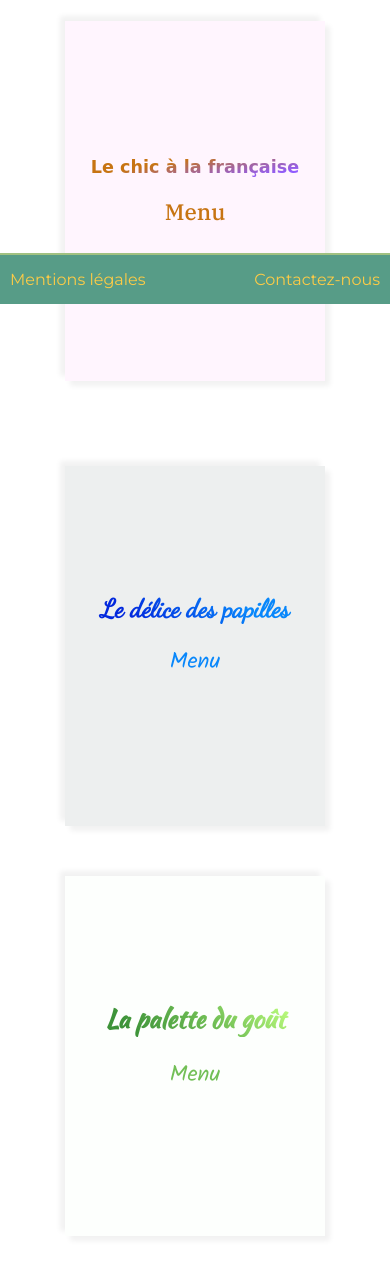
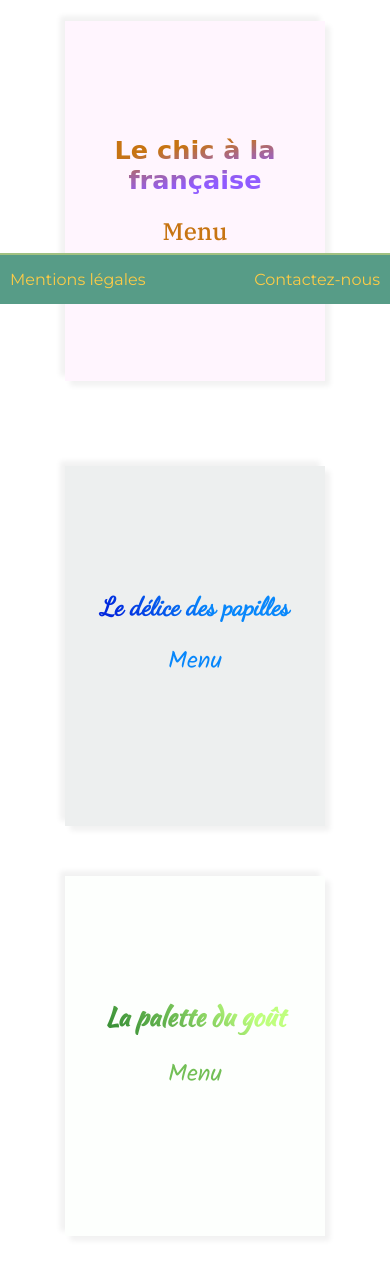
Before and after one commit to meliamzz/Projet3, a plain HTML site: page index.html in a window 390 px wide. Shown: the part 540-1804 px from the top of the page. Drawn offline with nearby package versions, Linux system fonts and the light colour scheme; a web font is replaced by a local one.

Commit message:
Responsive menu accueil

```diff
--- a/style.css
+++ b/style.css
@@ -85,6 +85,10 @@ body {
 
 a {
   text-decoration: none;
+}
+
+main {
+  margin-bottom: 100px;
 }
 
 .soon {
@@ -225,10 +229,10 @@ section {
 .menu1 .menu__heading--primary {
   font-family: "Devonshire", cursive, arial, sans-serif;
   font-size: 2.3em;
-  background: #3C1218 0% 100%;
+  background: #3C1218;
   -webkit-background-clip: text;
   -webkit-text-fill-color: transparent;
-  background-size: 330px;
+  background-position: center;
   margin: 0;
 }
 .menu1 .menu__heading--secondary {
@@ -250,10 +254,10 @@ section {
   .menu1 .menu__heading--primary {
     font-family: "Devonshire", cursive, arial, sans-serif;
     font-size: 1.6em;
-    background: #3C1218 0% 100%;
+    background: #3C1218;
     -webkit-background-clip: text;
     -webkit-text-fill-color: transparent;
-    background-size: 330px;
+    background-position: center;
     margin: 0;
   }
   .menu1 .menu__heading--secondary {
@@ -279,7 +283,7 @@ section {
   background: -webkit-linear-gradient(280deg, #c77412 30%, #A56699 50%, #905bff 70%);
   -webkit-background-clip: text;
   -webkit-text-fill-color: transparent;
-  background-size: 330px;
+  background-position: center;
   margin: 0;
 }
 .menu2 .menu__heading--secondary {
@@ -300,16 +304,16 @@ section {
   }
   .menu2 .menu__heading--primary {
     font-family: "Croissant One", cursive, arial, sans-serif;
-    font-size: 1.1em;
+    font-size: 1.6em;
     background: -webkit-linear-gradient(280deg, #c77412 30%, #A56699 50%, #905bff 70%);
     -webkit-background-clip: text;
     -webkit-text-fill-color: transparent;
-    background-size: 330px;
+    background-position: center;
     margin: 0;
   }
   .menu2 .menu__heading--secondary {
     font-family: "IBM Plex Serif", serif, arial, sans-serif;
-    font-size: 1.4em;
+    font-size: 1.5em;
     color: #c77412;
     margin: 20px 0;
   }
@@ -330,7 +334,7 @@ section {
   background: -webkit-linear-gradient(45deg, #0228DD 20%, #0887FB 55%);
   -webkit-background-clip: text;
   -webkit-text-fill-color: transparent;
-  background-size: 330px;
+  background-position: center;
   margin: 0;
 }
 .menu3 .menu__heading--secondary {
@@ -355,12 +359,12 @@ section {
     background: -webkit-linear-gradient(45deg, #0228DD 20%, #0887FB 55%);
     -webkit-background-clip: text;
     -webkit-text-fill-color: transparent;
-    background-size: 330px;
+    background-position: center;
     margin: 0;
   }
   .menu3 .menu__heading--secondary {
     font-family: "Kalam", cursive;
-    font-size: 1.4em;
+    font-size: 1.5em;
     color: #0887FB;
     margin: 20px 0;
   }
@@ -381,7 +385,7 @@ section {
   background: -webkit-linear-gradient(45deg, #3D9339 20%, #72BF56, #BFFF7E 70%);
   -webkit-background-clip: text;
   -webkit-text-fill-color: transparent;
-  background-size: 330px;
+  background-position: center;
   margin: 0;
 }
 .menu4 .menu__heading--secondary {
@@ -406,12 +410,12 @@ section {
     background: -webkit-linear-gradient(45deg, #3D9339 20%, #72BF56, #BFFF7E 70%);
     -webkit-background-clip: text;
     -webkit-text-fill-color: transparent;
-    background-size: 330px;
+    background-position: center;
     margin: 0;
   }
   .menu4 .menu__heading--secondary {
     font-family: "Kalam", cursive;
-    font-size: 1.4em;
+    font-size: 1.5em;
     color: #72BF56;
     margin: 20px 0;
   }
```
Also changed, not shown: 1 other file.
